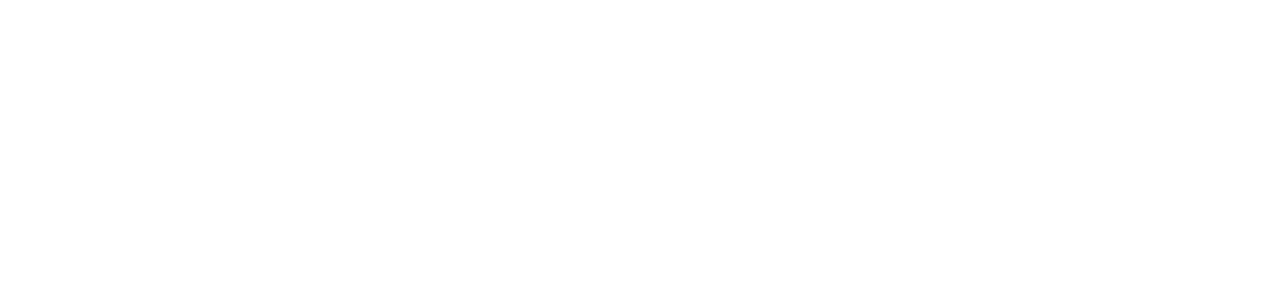
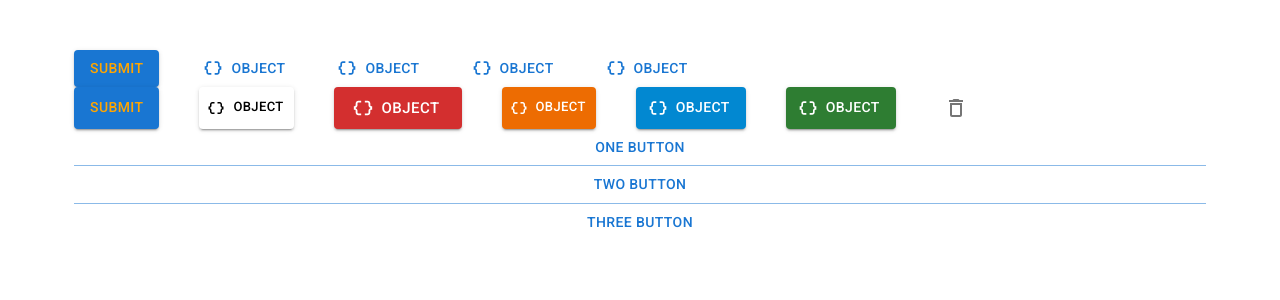
Before and after one commit to mnaser11218/React-Material-UI, a React (Create React App) app: page /buttons in a window 1280 px wide. Before the commit this address had no page. Shown: the top 300 px of the page. Built offline with nearby package versions, Linux system fonts and the light colour scheme.

Commit message:
added muiselct component for dropdown

```diff
--- a/src/App.js
+++ b/src/App.js
@@ -3,6 +3,9 @@
 import { BrowserRouter as Router, Routes, Route } from 'react-router-dom';
 import Notes from './Components/pages/Notes';
 import Create from './Components/pages/Create';
+import Buttons from './Components/Buttons';
+import MuiTextField from './Components/TextField';
+import MuiSelect from './Components/MuiSelect';
 
 function App() {
   return (
@@ -12,10 +15,12 @@ function App() {
       <Route path='/notes' element={<Notes/>}/>
       <Route path='/create' element={<Create/>}/>
       <Route path='' element={<Create/>}/>
+      <Route path='/buttons' element={<Buttons/>}/>
+      <Route path='/textfield' element={<MuiTextField/>}/>
+      <Route path='/select' element={<MuiSelect/>}/>
     </Routes>
    </Router>
-  // <Create/>
-  // <Notes/>
+
 
   );
 }
--- a/src/Components/Buttons.jsx
+++ b/src/Components/Buttons.jsx
@@ -1,51 +1,138 @@
 import React from 'react'
-import { Box, Button, ButtonGroup } from '@mui/material'
+import { Box, Stack, Button, ButtonGroup, Container, IconButton } from '@mui/material'
+import DataObjectIcon from '@mui/icons-material/DataObject';
+// import MakeStylesHook from '../MakeStylesHook';
+import { makeStyles } from '@mui/styles'; // Corrected import
+import DeleteOutlineIcon from '@mui/icons-material/DeleteOutline';
+
+
+const useStyles = makeStyles({
+    btn:{
+        color: "orange !important",
+        backgroundColor: "green",
+        fontSize: 60,
+        '&:hover':{
+            color: "red !important"
+        }
+    }
+})
 function Buttons() {
+  const classes= useStyles()
   return (
-    <div >
-        <Button variant="contained" >Primary 1</Button>
-        <Button>Primary 2</Button>
-        <Button>Primary 3</Button>
-        <Button variant="outlined">Primary 4</Button>
-        <Button type="submit">Primary 5</Button>
-        <Button href='/notes'>Primary 6</Button>
-<br></br>
-        <ButtonGroup variant='text' color="primary">
-        <Button  >Primary 1</Button>
-        <Button  >Primary 1</Button>
-        <Button>Primary 1</Button>
-        <Button  >Primary 1</Button>
-        <Button  >Primary 1</Button>
-        </ButtonGroup>
-        <br></br>
-        <Box display="flex" justifycontent="space-evenly" flexWrap="wrap">
-        <Button  >Primary 1</Button>
-        <Button  >Primary 1</Button>
-        <Button>Primary 1</Button>
-        <Button  >Primary 1</Button>
-        <Button  >Primary 1</Button>
+//     <div >
+//         <Button variant="contained" >Primary 1</Button>
+//         <Button>Primary 2</Button>
+//         <Button>Primary 3</Button>
+//         <Button variant="outlined">Primary 4</Button>
+//         <Button type="submit">Primary 5</Button>
+//         <Button href='/notes'>Primary 6</Button>
+// <br></br>
+//         <ButtonGroup variant='text' color="primary">
+//         <Button  >Primary 1</Button>
+//         <Button  >Primary 1</Button>
+//         <Button>Primary 1</Button>
+//         <Button  >Primary 1</Button>
+//         <Button  >Primary 1</Button>
+//         </ButtonGroup>
+//         <br></br>
+//         <Box display="flex" justifycontent="space-evenly" flexWrap="wrap">
+//         <Button  >Primary 1</Button>
+//         <Button  >Primary 1</Button>
+//         <Button>Primary 1</Button>
+//         <Button  >Primary 1</Button>
+//         <Button  >Primary 1</Button>
 
-        <Button  >Primary 1</Button>
-        <Button  >Primary 1</Button>
-        <Button>Primary 1</Button>
-        <Button  >Primary 1</Button>
-        <Button  >Primary 1</Button>
-        <Button  >Primary 1</Button>
-        <Button  >Primary 1</Button>
-        <Button>Primary 1</Button>
-        <Button  >Primary 1</Button>
-        <Button  >Primary 1</Button>
-        <Button  >Primary 1</Button>
-        <Button  >Primary 1</Button>
-        <Button>Primary 1</Button>
-        <Button  >Primary 1</Button>
-        <Button  >Primary 1</Button>
+//         <Button  >Primary 1</Button>
+//         <Button  >Primary 1</Button>
+//         <Button>Primary 1</Button>
+//         <Button  >Primary 1</Button>
+//         <Button  >Primary 1</Button>
+//         <Button  >Primary 1</Button>
+//         <Button  >Primary 1</Button>
+//         <Button>Primary 1</Button>
+//         <Button  >Primary 1</Button>
+//         <Button  >Primary 1</Button>
+//         <Button  >Primary 1</Button>
+//         <Button  >Primary 1</Button>
+//         <Button>Primary 1</Button>
+//         <Button  >Primary 1</Button>
+//         <Button  >Primary 1</Button>
 
 
 
-        </Box>
+//         </Box>
+<Container>
+        <Stack spacing={5} direction={"row"} >
+   <Button
+   className={classes.btn}
+   variant="contained"
+   onClick={()=> console.log("you clicked submit")}
+   >
+    SUBMIT</Button>
+    {/* <IconButton onSubmit={()=> console.log("clicked icon")}>
+    <DataObjectIcon/>
+    </IconButton> */}
+    <Button onClick={()=> console.log("clicked obj button")} startIcon={<DataObjectIcon fontSize="large"/>}>
+Object
+    </Button>
+    <Button onClick={()=> console.log("clicked obj button")} startIcon={<DataObjectIcon fontSize="large"/>}>
+Object
+    </Button>
+    <Button onClick={()=> console.log("clicked obj button")} startIcon={<DataObjectIcon fontSize="large"/>}>
+Object
+    </Button>
+    <Button onClick={()=> console.log("clicked obj button")} startIcon={<DataObjectIcon fontSize="large"/>}>
+Object
+    </Button>
+    </Stack>
+    {/* <DataObjectIcon fontSize="medium" color="secondary"/> */}
+    <Stack spacing={5} direction={"row"} >
+   <Button
+   className={classes.btn}
+   variant="contained"
+   color='primary'
+   onClick={()=> console.log("you clicked submit")}
+   >
+    SUBMIT</Button>
+    {/* <IconButton onSubmit={()=> console.log("clicked icon")}>
+    <DataObjectIcon/>
+    </IconButton> */}
+    <Button
+     size="small" variant="contained" color='seconday' onClick={()=> console.log("clicked obj button")} startIcon={<DataObjectIcon fontSize="large"/>}>
+Object
+    </Button>
+    <Button  size="large" variant="contained" color='error' onClick={()=> console.log("clicked obj button")} startIcon={<DataObjectIcon fontSize="large"/>}>
+Object
+    </Button>
+    <Button size="small" variant="contained" color='warning' onClick={()=> console.log("clicked obj button")} startIcon={<DataObjectIcon fontSize="large"/>}>
+Object
+    </Button>
+    <Button variant="contained" color='info' onClick={()=> console.log("clicked obj button")} startIcon={<DataObjectIcon fontSize="large"/>}>
+Object
+    </Button>
+    <Button variant="contained" color='success' onClick={()=> console.log("clicked obj button")} startIcon={<DataObjectIcon fontSize="large"/>}>
+Object
+    </Button>
+    <IconButton>
+<DeleteOutlineIcon/>
+    </IconButton>
+    </Stack>
+<Stack >
+<ButtonGroup orientation="vertical" variant='text'>
+  <Button>
+    One Button
+  </Button>
+  <Button>
+    two Button
+  </Button>
+  <Button>
+    three Button
+  </Button>
+</ButtonGroup>
 
-    </div>
+</Stack>
+
+    </Container>
   )
 }
 
--- /dev/null
+++ b/src/Components/MuiSelect.jsx
@@ -0,0 +1,44 @@
+import { Box, TextField, MenuItem } from '@mui/material'
+import React from 'react'
+import { useState } from 'react'
+
+function MuiSelect() {
+  const [country, setCountry] = useState('')
+  const countries = [{value: "In", country: "india"}, {value: "pa", country: "pakistan"}]
+  const handleChange = (e)=>setCountry(e.target.value)
+  return (
+    <Box width='250px' >
+      {/* <TextField label="Select country " select value={country} onChange={handleChange} fullWidth>
+          <MenuItem value="IN">India</MenuItem>
+          {console.log(country)}
+          <MenuItem value="US">USA</MenuItem>
+          <MenuItem value="AU">Australia</MenuItem>
+          <MenuItem value="CA">Canada</MenuItem>
+      </TextField> */}
+           {/* <TextField label="Select country " select value={country} onChange={handleChange} fullWidth>
+          <MenuItem value="IN">India</MenuItem>
+          {console.log(country)}
+          <MenuItem value="US">USA</MenuItem>
+          <MenuItem value="AU">Australia</MenuItem>
+          <MenuItem value="CA">Canada</MenuItem> */}
+         {/* { countries.map(ele=>(<MenuItem  key={ele.value} value={ele.value} >{ele.country}</MenuItem>))}
+         {console.log("country selected: ", country)} */}
+      {/* </TextField> */}
+
+
+      {/* example of multi select dropdown */}
+      <TextField label="Select country " select value={country} onChange={handleChange} fullWidth SelectProps={{
+        select:{}
+      }}>
+          <MenuItem value="IN">India</MenuItem>
+          {console.log(country)}
+          <MenuItem value="US">USA</MenuItem>
+          <MenuItem value="AU">Australia</MenuItem>
+          <MenuItem value="CA">Canada</MenuItem>
+      </TextField>
+
+    </Box>
+  )
+}
+
+export default MuiSelect
--- /dev/null
+++ b/src/Components/TextField.jsx
@@ -0,0 +1,28 @@
+import { Button, Container, Stack, TextField } from '@mui/material'
+import React from 'react'
+
+function MuiTextField() {
+  return (
+    // <Container>
+
+
+    <Stack spacing={4}>
+        <Stack direction="column" spacing={2}>
+ <TextField label="name" variant='outlined'/>
+ <TextField size="small" label="name" variant='filled'/>
+ <TextField size="small" label="name" variant='standard' required/>
+ <Button>Submit</Button>
+        </Stack>
+
+        <Stack direction="column" spacing={2}>
+ <TextField label="name" variant='outlined' error/>
+ <TextField size="small" label="name" variant='filled' helperText="do not share your password" />
+ <TextField size="small" label="password" type='password' variant='standard' required/>
+ <Button>Submit</Button>
+        </Stack>
+    </Stack>
+    // </Container>
+  )
+}
+
+export default MuiTextField
--- a/src/index.css
+++ b/src/index.css
@@ -1,5 +1,6 @@
 body {
   margin: 0;
+  padding: 50px;
   font-family: -apple-system, BlinkMacSystemFont, 'Segoe UI', 'Roboto', 'Oxygen',
     'Ubuntu', 'Cantarell', 'Fira Sans', 'Droid Sans', 'Helvetica Neue',
     sans-serif;
```
Also changed, not shown: src/Components/pages/Create.jsx (+43 -3 lines), src/Components/pages/ToggleButtonGroup.jsx (added, +9 -0 lines).
